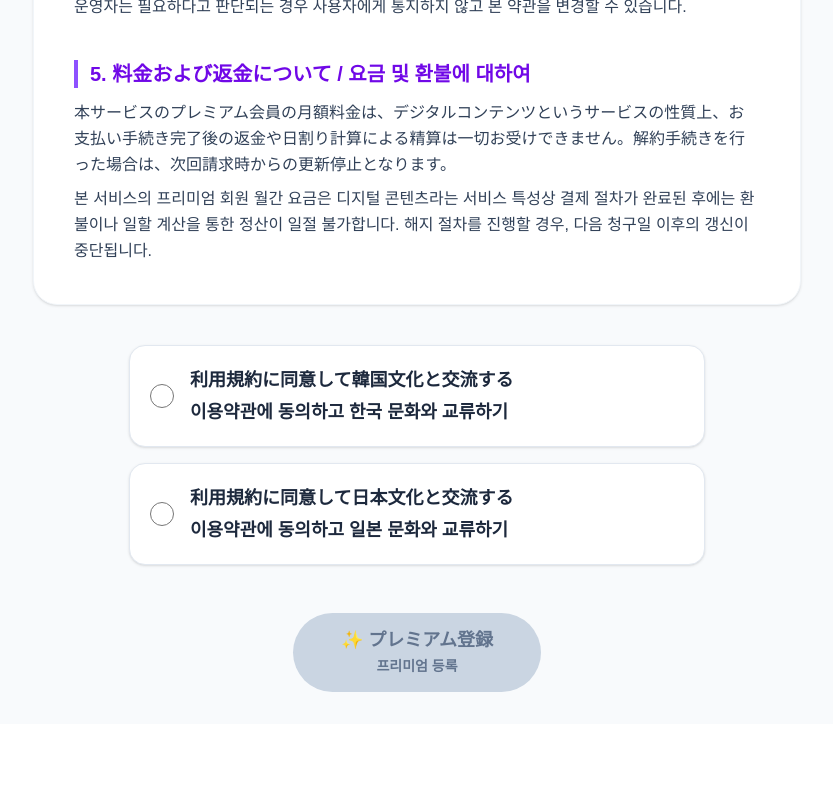
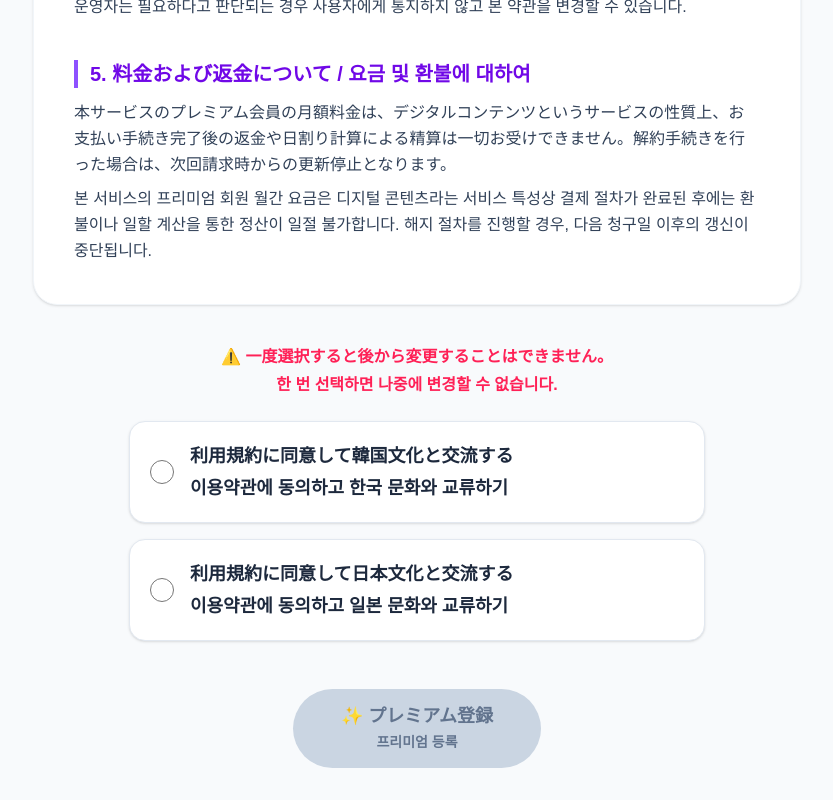
Before and after one commit to pen-pal-mvp/pen-pal-mvp, a Next.js app: page /terms in a window 1280 px wide. Shown: the part 1394-2194 px from the top of the page, without its empty margins (223-1056 px from the left). Before the commit the page ends 2118 px from the top, so only its background shows below. Built offline with nearby package versions, Linux system fonts and the light colour scheme.

Commit message:
利用規約画面に文化選択が変更できない旨の注意書きを追加

```diff
--- a/app/terms/page.tsx
+++ b/app/terms/page.tsx
@@ -4,7 +4,6 @@ import Link from 'next/link'
 import { useState } from 'react'
 
 export default function TermsPage() {
-  // ★ ラジオボタンが選択されたかどうかを判定する状態
   const [isAgreed, setIsAgreed] = useState(false)
 
   return (
@@ -100,12 +99,19 @@ export default function TermsPage() {
 
         {/* 文化交流の同意選択エリア */}
         <div className="flex flex-col gap-4 items-center justify-center pt-2">
+
+          {/* ★ 追加：変更できない旨の注意書き */}
+          <div className="text-center text-rose-500 font-bold mb-2 flex flex-col gap-1">
+            <span>⚠️ 一度選択すると後から変更することはできません。</span>
+            <span>한 번 선택하면 나중에 변경할 수 없습니다.</span>
+          </div>
+
           <label className="flex items-center gap-4 cursor-pointer p-5 bg-white border border-slate-200 rounded-2xl hover:border-violet-300 hover:bg-violet-50 transition-all w-full max-w-xl shadow-sm">
             <input
               type="radio"
               name="agreement_culture"
               className="w-6 h-6 accent-violet-600 shrink-0 cursor-pointer"
-              onChange={() => setIsAgreed(true)} // ★ 選択されたら状態をtrueにする
+              onChange={() => setIsAgreed(true)}
             />
             <div className="flex flex-col">
               <span className="font-bold text-slate-800 text-base sm:text-lg">利用規約に同意して韓国文化と交流する</span>
@@ -118,7 +124,7 @@ export default function TermsPage() {
               type="radio"
               name="agreement_culture"
               className="w-6 h-6 accent-violet-600 shrink-0 cursor-pointer"
-              onChange={() => setIsAgreed(true)} // ★ 選択されたら状態をtrueにする
+              onChange={() => setIsAgreed(true)}
             />
             <div className="flex flex-col">
               <span className="font-bold text-slate-800 text-base sm:text-lg">利用規約に同意して日本文化と交流する</span>
@@ -130,13 +136,11 @@ export default function TermsPage() {
         {/* 下部アクション */}
         <div className="flex justify-center pt-4">
           {isAgreed ? (
-            // ★ チェックされている場合：本来のリンクボタンを表示
             <Link href="/premium" className="w-full sm:w-auto px-12 py-4 bg-gradient-to-r from-amber-400 to-orange-400 hover:from-amber-500 hover:to-orange-500 text-white rounded-full font-bold text-lg shadow-md hover:shadow-lg transition-all flex flex-col items-center justify-center gap-1 leading-tight">
               <span>✨ プレミアム登録</span>
               <span className="text-sm">프리미엄 등록</span>
             </Link>
           ) : (
-            // ★ チェックされていない場合：押せないグレーのボタンを表示
             <button disabled className="w-full sm:w-auto px-12 py-4 bg-slate-300 text-slate-500 cursor-not-allowed rounded-full font-bold text-lg transition-all flex flex-col items-center justify-center gap-1 leading-tight">
               <span>✨ プレミアム登録</span>
               <span className="text-sm">프리미엄 등록</span>
```
